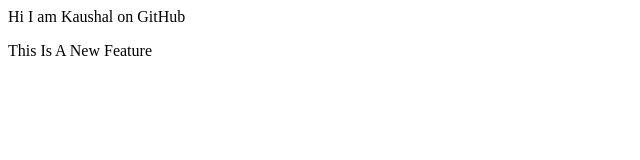
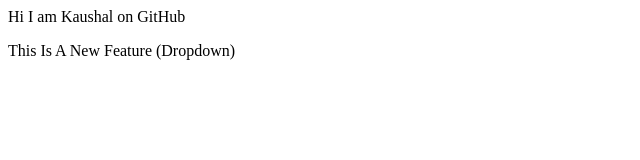
Before and after one commit to KaushalTukadiya-Creator/LocalRepo, a plain HTML site: page index.html in a window 1280 px wide. Shown: the full height of the page, 0-640 px from the left. Drawn offline with Linux system fonts and the light colour scheme.

Commit message:
Add Dropdown

```diff
--- a/index.html
+++ b/index.html
@@ -1,2 +1,2 @@
 <p>Hi I am Kaushal on GitHub</p>
-<p>This Is A New Feature</p>
+<p>This Is A New Feature (Dropdown)</p>
```
